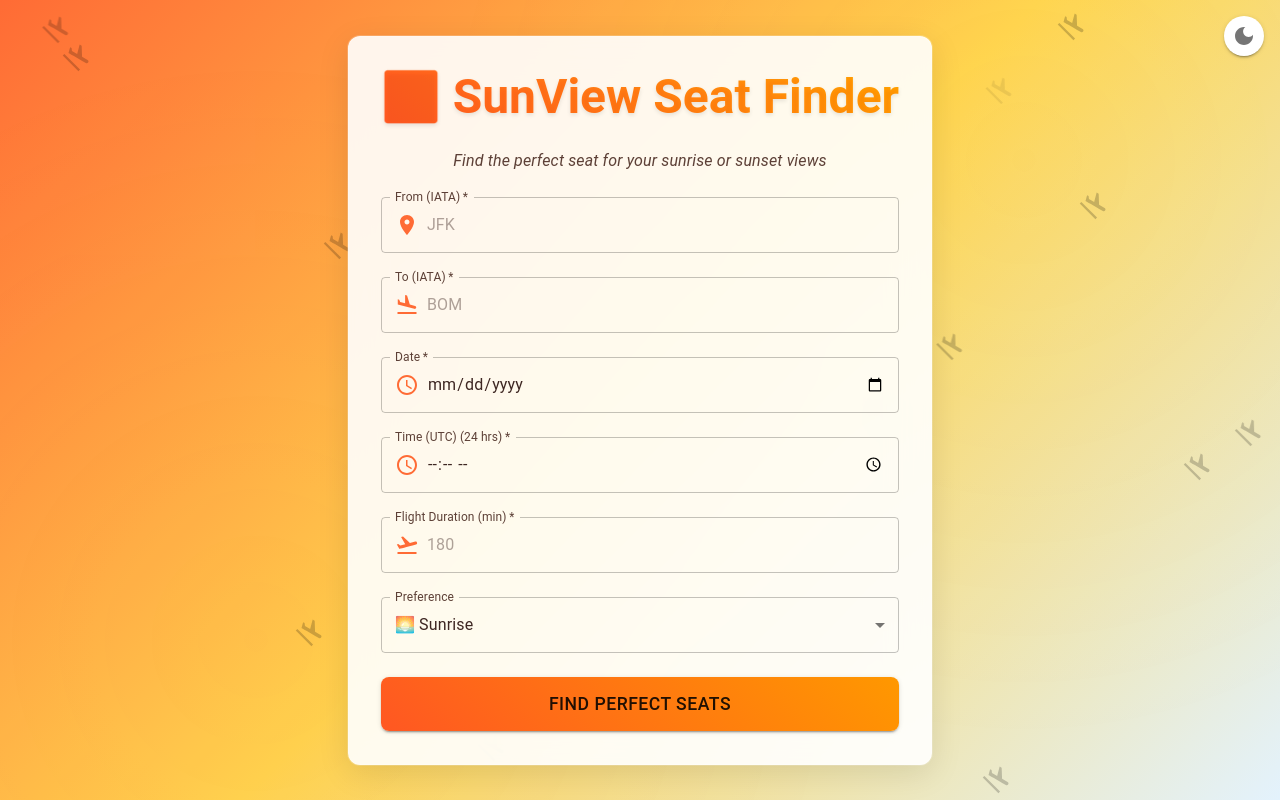
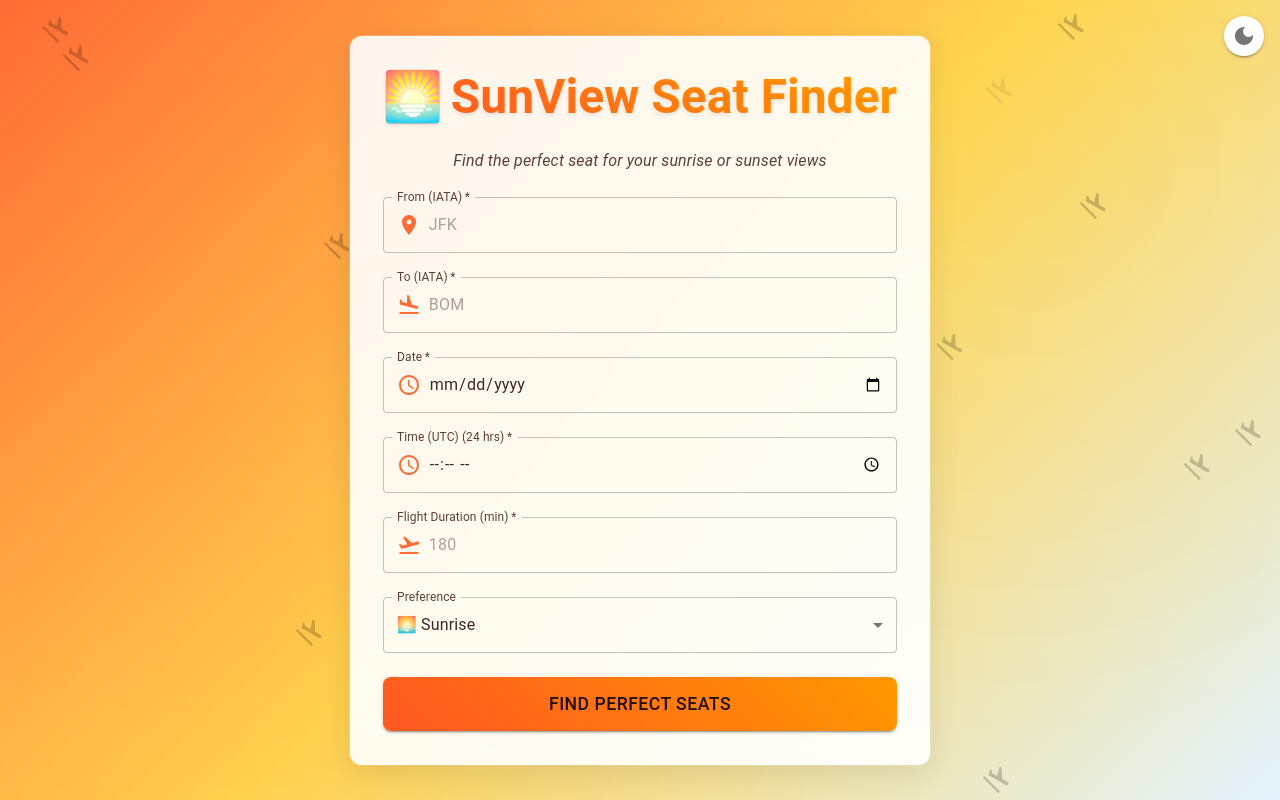
Before and after one commit to RujulP14/VitaminD, a React (Create React App) app in the folder frontend/: page / in a window 1280 px wide. Built offline with nearby package versions, Linux system fonts and the light colour scheme.

Commit message:
Changed font color on home page

```diff
--- a/frontend/src/Home.js
+++ b/frontend/src/Home.js
@@ -250,7 +250,7 @@ export default function Home() {
             p: 4,
             maxWidth: 700,
             background: isDarkMode
-              ? 'rgba(255, 255, 255, 0.1)'
+              ? 'rgba(45, 26, 10, 0.85)'
               : 'rgba(255, 255, 255, 0.9)',
             borderRadius: 3,
             boxShadow: isDarkMode
@@ -276,7 +276,7 @@ export default function Home() {
               gutterBottom
               sx={{
                 background: isDarkMode
-                  ? 'linear-gradient(45deg, #E3F2FD, #E3F2FD)'
+                  ? 'linear-gradient(45deg, #FF6B35, #FFD54F)'
                   : 'linear-gradient(45deg, #FF5722, #FF9800)',
                 backgroundClip: 'text',
                 WebkitBackgroundClip: 'text',
@@ -288,9 +288,13 @@ export default function Home() {
                   '0%': { filter: 'brightness(1)' },
                   '100%': { filter: 'brightness(1.1)' },
                 },
+                display: 'inline-block',
               }}
             >
-              {isDarkMode ? '🌆' : '🌅'} SunView Seat Finder
+              <span style={{ WebkitTextFillColor: 'initial', background: 'none', marginRight: 8 }}>
+                {isDarkMode ? '🌇' : '🌅'}
+              </span>
+              SunView Seat Finder
             </Typography>
           </Fade>
 
```
